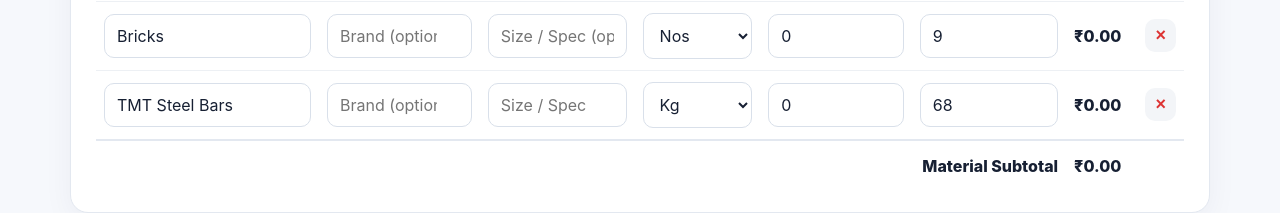
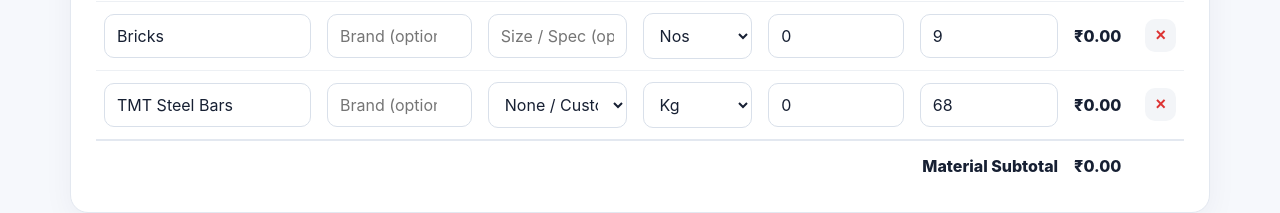
Before and after one commit to dasbappa0794-source/buildnaro, a Next.js app: page / in a window 1280 px wide. Shown: the part 1016-1229 px from the top of the page. Built offline with nearby package versions, Linux system fonts and the light colour scheme.

Commit message:
Add stone chip sizes and update material handling

```diff
--- a/app/CalculatorApp.js
+++ b/app/CalculatorApp.js
@@ -55,6 +55,8 @@ const MATERIAL_BRAND_MAP = {
 const GENERIC_BRANDS = ["Local / Unbranded"];
 const ROD_SIZES = ["6 mm","8 mm","10 mm","12 mm","16 mm","20 mm","25 mm","32 mm"];
 const isRodLike = (name) => /rod|steel|tmt|bar/i.test(name || "");
+const STONE_CHIP_SIZES = ["3/8\" (10 mm)","1/2\" (12 mm)","5/8\" (16 mm)","3/4\" (20 mm)","1\" (25 mm)","1.5\" (40 mm)"];
+const isStoneChipLike = (name) => /stone|aggregate|chips|grit|gitti/i.test(name || "");
 
 const UNITS = [
   "Bag","Kg","Ton","Quintal","Litre","Gallon","CFT","Cubic Meter (m³)","Sq ft","Sq m","Sq yd",
@@ -120,6 +122,11 @@ const MATERIAL_UNIT_OPTIONS = {
   "Shuttering Pins":["Nos","Piece","Kg"],
 };
 const getUnitOptions = (materialName) => MATERIAL_UNIT_OPTIONS[materialName] || UNITS;
+const getSizeOptions = (materialName) => {
+  if (isRodLike(materialName)) return ROD_SIZES;
+  if (isStoneChipLike(materialName)) return STONE_CHIP_SIZES;
+  return [];
+};
 const AREA_UNITS = ["sq ft","sq m","sq yd"];
 
 const money = (value, currency) => new Intl.NumberFormat("en-IN", { style:"currency", currency, maximumFractionDigits:2 }).format(Number(value)||0);
@@ -145,8 +152,9 @@ export default function Calculator() {
   ]);
   const [saved,setSaved]=useState(false);
 
-  // Tracks which BOQ rows are in "type your own unit" mode
+  // Tracks which BOQ rows are in "type your own unit/size" mode
   const [customUnitRows, setCustomUnitRows] = useState({});
+  const [customSizeRows, setCustomSizeRows] = useState({});
   const [customAreaUnit, setCustomAreaUnit] = useState(false);
 
   // ---- Ad gate: show exactly one ad before any download starts ----
@@ -197,10 +205,11 @@ export default function Calculator() {
   const updateProject=(key,value)=>setProject(p=>({...p,[key]:value}));
   const setMaterialName=(i,value)=>{
     setCustomUnitRows(f=>({...f,[i]:false}));
+    setCustomSizeRows(f=>({...f,[i]:false}));
     setMaterials(list=>list.map((m,idx)=>{
       if(idx!==i) return m;
       const unit = MATERIAL_UNIT_MAP[value] || m.unit;
-      return {...m,name:value,unit};
+      return {...m,name:value,unit,size:""};
     }));
   };
   const updateMaterial=(i,key,value)=>setMaterials(list=>list.map((m,idx)=>idx===i?{...m,[key]:value}:m));
@@ -213,6 +222,15 @@ export default function Calculator() {
     } else {
       setCustomUnitRows(f=>({...f,[i]:false}));
       updateMaterial(i,"unit",value);
+    }
+  };
+  const setSizeFromSelect = (i, value) => {
+    if (value === "__custom__") {
+      setCustomSizeRows(f=>({...f,[i]:true}));
+      updateMaterial(i,"size","");
+    } else {
+      setCustomSizeRows(f=>({...f,[i]:false}));
+      updateMaterial(i,"size",value);
     }
   };
   const setAreaUnitFromSelect = (value) => {
@@ -321,20 +339,36 @@ export default function Calculator() {
           const amount=(Number(m.qty)||0)*(Number(m.rate)||0);
           const brandKey = Object.keys(MATERIAL_BRAND_MAP).find(k=>(m.name||"").toLowerCase().includes(k.toLowerCase()));
           const brandOptions = brandKey ? MATERIAL_BRAND_MAP[brandKey] : GENERIC_BRANDS;
-          const sizeOptions = isRodLike(m.name) ? ROD_SIZES : [];
+          const sizeOptions = getSizeOptions(m.name);
           const unitOptions = getUnitOptions(m.name);
           const isCustomUnit = !!customUnitRows[i] || (m.unit && !unitOptions.includes(m.unit));
-          const selectValue = isCustomUnit ? "__custom__" : m.unit;
+          const unitSelectValue = isCustomUnit ? "__custom__" : m.unit;
+          const hasSizeOptions = sizeOptions.length > 0;
+          const isCustomSize = !!customSizeRows[i] || (hasSizeOptions && m.size && !sizeOptions.includes(m.size));
+          const sizeSelectValue = isCustomSize ? "__custom__" : m.size;
           return <tr key={i}>
           <td className="mat-row-name"><input list="material-suggestions" value={m.name} placeholder={t("material_name_ph")} onChange={e=>setMaterialName(i,e.target.value)}/></td>
           <td><input list={`brand-list-${i}`} value={m.brand} placeholder={t("brand_ph")} onChange={e=>updateMaterial(i,"brand",e.target.value)}/>
             <datalist id={`brand-list-${i}`}>{brandOptions.map(b=><option key={b} value={b}/>)}</datalist>
           </td>
-          <td><input list={`size-list-${i}`} value={m.size} placeholder={t("size_ph")} onChange={e=>updateMaterial(i,"size",e.target.value)}/>
-            <datalist id={`size-list-${i}`}>{sizeOptions.map(s=><option key={s} value={s}/>)}</datalist>
+          <td>
+            {hasSizeOptions ? (
+              <>
+                <select value={sizeSelectValue} onChange={e=>setSizeFromSelect(i,e.target.value)}>
+                  <option value="">{t("opt_none_custom")}</option>
+                  {sizeOptions.map(s=><option key={s} value={s}>{s}</option>)}
+                  <option value="__custom__">Other (type manually)</option>
+                </select>
+                {isCustomSize && (
+                  <input type="text" value={m.size} placeholder={t("size_ph")} onChange={e=>updateMaterial(i,"size",e.target.value)} style={{marginTop:6,width:"100%"}}/>
+                )}
+              </>
+            ) : (
+              <input value={m.size} placeholder={t("size_ph")} onChange={e=>updateMaterial(i,"size",e.target.value)}/>
+            )}
           </td>
           <td>
-            <select value={selectValue} onChange={e=>setUnitFromSelect(i,e.target.value)}>
+            <select value={unitSelectValue} onChange={e=>setUnitFromSelect(i,e.target.value)}>
               <option value="">{t("opt_none_custom")}</option>
               {unitOptions.map(u=><option key={u} value={u}>{u}</option>)}
               <option value="__custom__">Other (type manually)</option>
```
